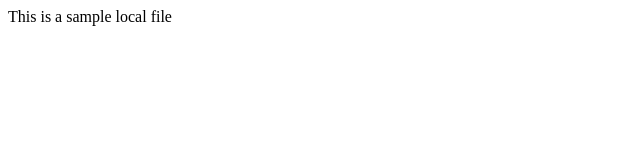
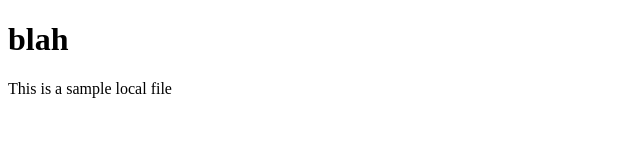
Before and after one commit to KatarinaMarcincakova/pokus, a plain HTML site: page index.html in a window 1280 px wide. Shown: the whole page, without its empty margins (0-640 px from the left). Drawn offline with Linux system fonts and the light colour scheme.

Commit message:
Update index.html

```diff
--- a/index.html
+++ b/index.html
@@ -1,6 +1,7 @@
 <!DOCTYPE html>
 <html>
   <body>
+    <h1>blah</h1>
     <div id="debug"></div>
     <script>
       fetch("j.json")
```
